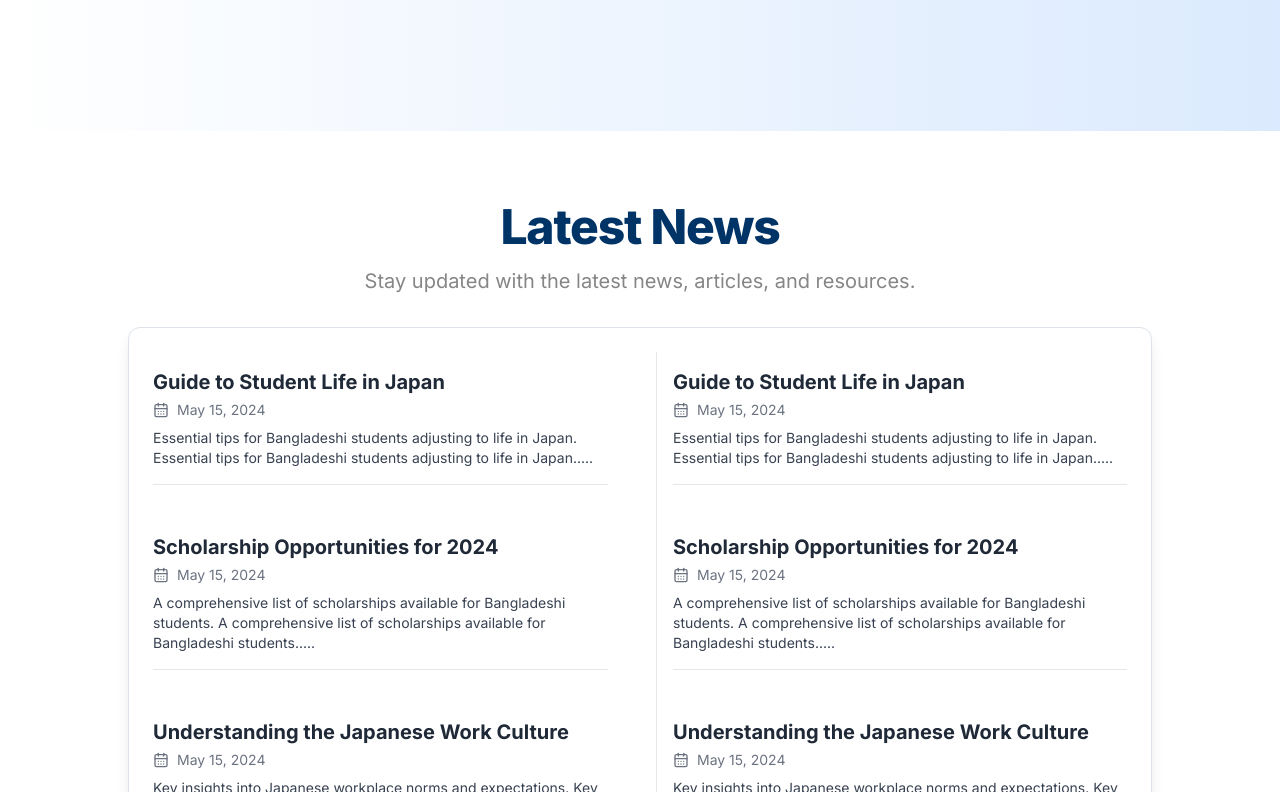
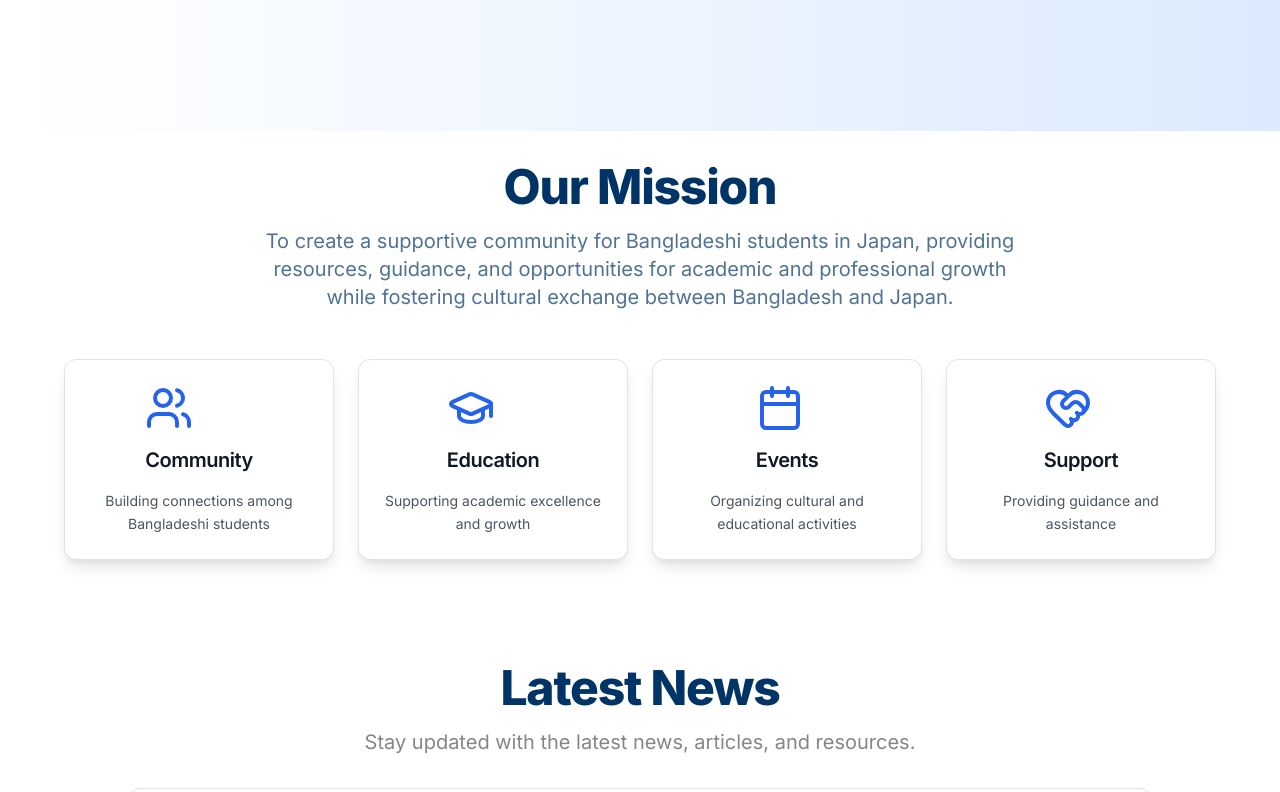
Before and after one commit to sakib-xrz/bssaj-frontend, a Next.js app: page / in a window 1280 px wide. Shown: the part 656-1448 px from the top of the page. Built offline with nearby package versions, Linux system fonts and the light colour scheme.

Commit message:
article part completed

```diff
--- a/app/(public)/_components/articleList.tsx
+++ b/app/(public)/_components/articleList.tsx
@@ -1,4 +1,3 @@
-import React from "react";
 import { Card, CardContent } from "@/components/ui/card";
 import { CalendarDaysIcon } from "lucide-react";
 
--- /dev/null
+++ b/app/(public)/_components/ourMission.tsx
@@ -0,0 +1,86 @@
+import React from "react";
+import {
+  Card,
+  CardContent,
+  CardDescription,
+  CardHeader,
+  CardTitle,
+} from "@/components/ui/card";
+import {
+  UsersIcon,
+  GraduationCapIcon,
+  CalendarIcon,
+  HeartHandshakeIcon,
+} from "lucide-react";
+
+interface MissionCardProps {
+  icon: React.ElementType;
+  title: string;
+  description: string;
+}
+
+const missionCards: MissionCardProps[] = [
+  {
+    icon: UsersIcon,
+    title: "Community",
+    description: "Building connections among Bangladeshi students",
+  },
+  {
+    icon: GraduationCapIcon,
+    title: "Education",
+    description: "Supporting academic excellence and growth",
+  },
+  {
+    icon: CalendarIcon,
+    title: "Events",
+    description: "Organizing cultural and educational activities",
+  },
+  {
+    icon: HeartHandshakeIcon,
+    title: "Support",
+    description: "Providing guidance and assistance",
+  },
+];
+
+const OurMission: React.FC = () => {
+  return (
+    <div className="container mx-auto p-4 flex flex-col items-center md:p-8">
+      <div className="text-center mb-12">
+        <h1 className="text-4xl md:text-5xl font-extrabold text-primary mb-4 tracking-tight">
+          Our Mission
+        </h1>
+        <p className="text-lg md:text-xl text-muted-foreground max-w-3xl mx-auto leading-relaxed">
+          To create a supportive community for Bangladeshi students in Japan,
+          providing resources, guidance, and opportunities for academic and
+          professional growth while fostering cultural exchange between
+          Bangladesh and Japan.
+        </p>
+      </div>
+
+      {/* Cards Section */}
+      <div className="grid grid-cols-1 sm:grid-cols-2 lg:grid-cols-4 gap-6 w-full max-w-6xl">
+        {missionCards.map((card, index) => (
+          <Card
+            key={index}
+            className="flex flex-col items-center justify-center p-6 text-center rounded-xl shadow-lg hover:shadow-xl transition-shadow duration-300 transform hover:-translate-y-1"
+          >
+            <CardHeader className="p-0 pb-4">
+              <card.icon className="h-12 w-12 text-blue-600 mb-2" />{" "}
+              {/* Render icon */}
+              <CardTitle className="text-xl font-semibold text-gray-900">
+                {card.title}
+              </CardTitle>
+            </CardHeader>
+            <CardContent className="p-0">
+              <CardDescription className="text-sm text-gray-600 leading-relaxed">
+                {card.description}
+              </CardDescription>
+            </CardContent>
+          </Card>
+        ))}
+      </div>
+    </div>
+  );
+};
+
+export default OurMission;
--- a/app/(public)/page.tsx
+++ b/app/(public)/page.tsx
@@ -2,11 +2,13 @@ import Hero from "@/app/(public)/_components/hero";
 
 import React from "react";
 import ArticleList from "./_components/articleList";
+import OurMission from "./_components/ourMission";
 
 export default function Home() {
   return (
     <div>
       <Hero />
+      <OurMission />
       <ArticleList />
     </div>
   );
```
